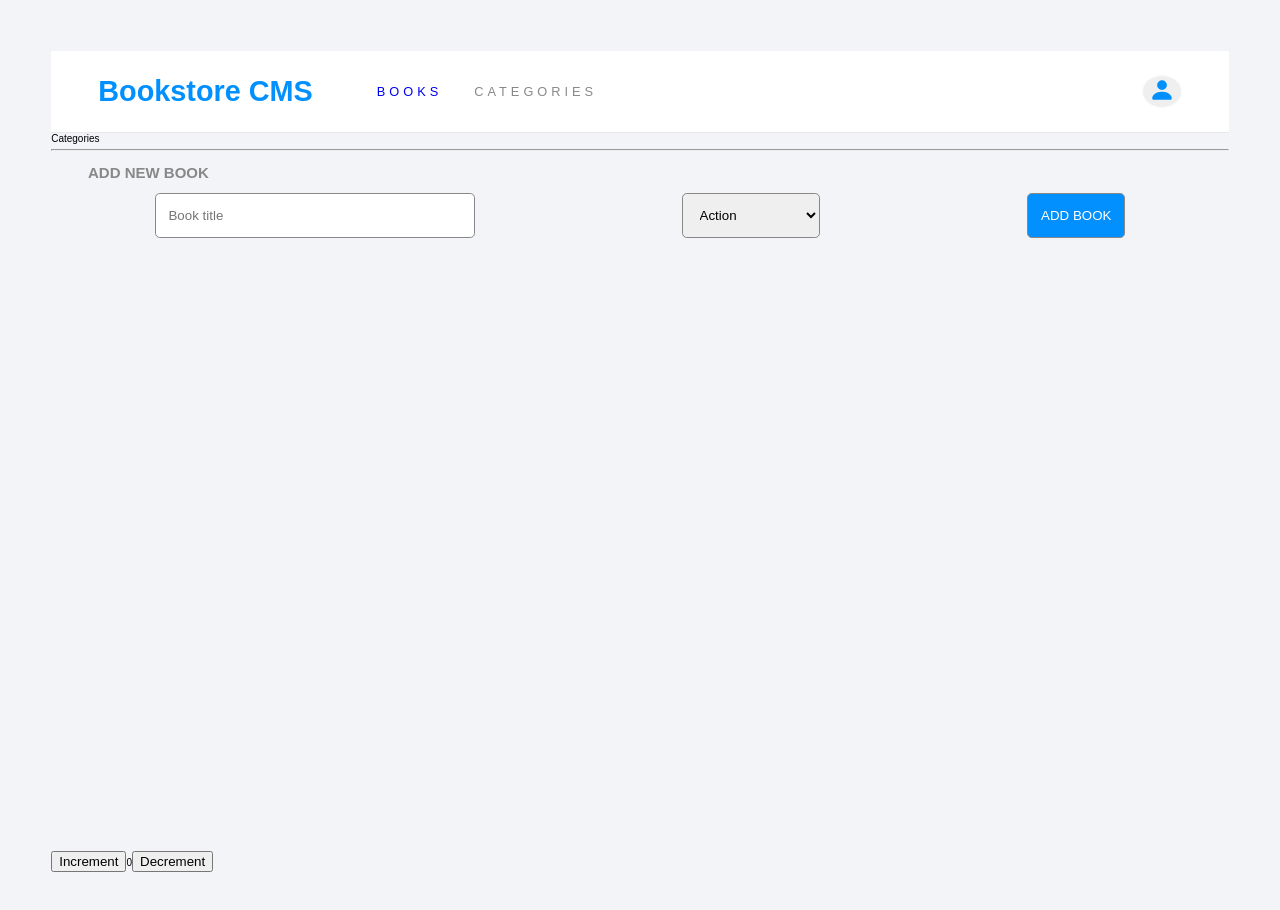
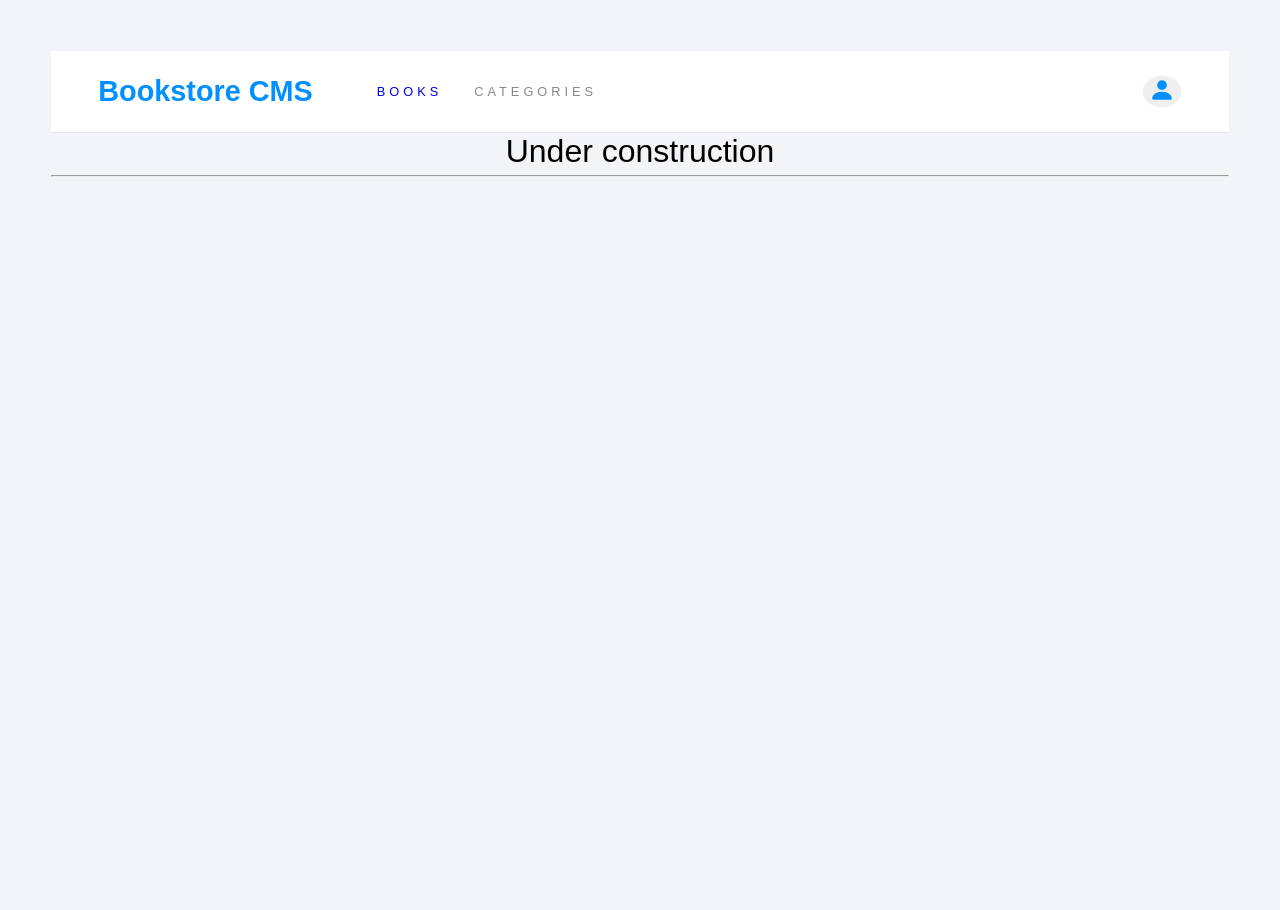
Before and after one commit to J-C-S-V/bookstore, a React (Create React App) app: page /categories in a window 1280 px wide. Shown: the top 910 px of the page. Built offline with nearby package versions, Linux system fonts and the light colour scheme.

Commit message:
Add store, booksSlice and categoriesSlice

```diff
--- a/src/App.js
+++ b/src/App.js
@@ -1,7 +1,6 @@
 import { Routes, Route } from 'react-router-dom';
 import Home from './components/Home';
 import Categories from './components/Categories';
-import Counter from './features/counter/Counter';
 import './styles/App.scss';
 
 function App() {
@@ -11,7 +10,6 @@ function App() {
         <Route path="/" element={<Home />} />
         <Route path="/categories" element={<Categories />} />
       </Routes>
-      <Counter />
     </div>
   );
 }
--- a/src/app/store.js
+++ /dev/null
@@ -1,12 +0,0 @@
-import { configureStore } from '@reduxjs/toolkit';
-import counterReducer from '../features/counter/counterSlice';
-
-const store = configureStore(
-  {
-    reducer: {
-      counter: counterReducer,
-    },
-  },
-);
-
-export default store;
--- a/src/components/Categories.jsx
+++ b/src/components/Categories.jsx
@@ -1,14 +1,14 @@
-// import { Routes, Route } from 'react-router-dom';
+import { useSelector } from 'react-redux';
 import Navbar from './Navbar';
-import Form from './Form';
 
 function Categories() {
+  const status = useSelector((state) => state.categories.status);
+
   return (
     <div className="home">
       <Navbar />
-      <div>Categories</div>
+      <div className="categories">{status}</div>
       <hr />
-      <Form />
     </div>
   );
 }
--- a/src/features/counter/Counter.jsx
+++ /dev/null
@@ -1,29 +0,0 @@
-import { useSelector, useDispatch } from 'react-redux';
-import { decrement, increment } from './counterSlice';
-
-export default function Counter() {
-  const count = useSelector((state) => state.counter.value);
-  const dispatch = useDispatch();
-
-  return (
-    <div>
-      <div>
-        <button
-          type="button"
-          aria-label="Increment value"
-          onClick={() => dispatch(increment())}
-        >
-          Increment
-        </button>
-        <span>{count}</span>
-        <button
-          type="button"
-          aria-label="Decrement value"
-          onClick={() => dispatch(decrement())}
-        >
-          Decrement
-        </button>
-      </div>
-    </div>
-  );
-}
--- a/src/features/counter/counterSlice.js
+++ /dev/null
@@ -1,25 +0,0 @@
-import { createSlice } from '@reduxjs/toolkit';
-
-const initialState = {
-  value: 0,
-};
-
-export const counterSlice = createSlice({
-  name: 'counter',
-  initialState,
-  reducers: {
-    increment: (state) => {
-      state.value += 1;
-    },
-    decrement: (state) => {
-      state.value -= 1;
-    },
-    incrementByAmount: (state, action) => {
-      state.value += action.payload;
-    },
-  },
-});
-
-export const { increment, decrement, incrementByAmount } = counterSlice.actions;
-
-export default counterSlice.reducer;
--- a/src/index.js
+++ b/src/index.js
@@ -3,7 +3,7 @@ import ReactDOM from 'react-dom/client';
 import { BrowserRouter } from 'react-router-dom';
 import './styles/index.scss';
 import { Provider } from 'react-redux';
-import store from './app/store';
+import store from './redux/store';
 import App from './App';
 
 const root = ReactDOM.createRoot(document.getElementById('root'));
--- /dev/null
+++ b/src/redux/books/booksSlice.js
@@ -0,0 +1,17 @@
+import { createSlice } from '@reduxjs/toolkit';
+
+const initialState = {
+  books: [],
+};
+
+const booksSlice = createSlice({
+  name: 'books',
+  initialState,
+  reducers: {
+    addBook: (state, action) => {
+      state.books.push(action.payload);
+    },
+  },
+});
+
+export default booksSlice.reducer;
--- /dev/null
+++ b/src/redux/categories/categoriesSlice.js
@@ -0,0 +1,18 @@
+import { createSlice } from '@reduxjs/toolkit';
+
+const initialState = {
+  categories: [],
+  status: 'Under construction',
+};
+
+const categoriesSlice = createSlice({
+  name: 'categories',
+  initialState,
+  reducers: {
+    checkStatus: (state) => state.status,
+  },
+});
+
+export const { checkStatus } = categoriesSlice.actions;
+
+export default categoriesSlice.reducer;
--- /dev/null
+++ b/src/redux/store.js
@@ -0,0 +1,12 @@
+import { configureStore } from '@reduxjs/toolkit';
+import categoriesReducer from './categories/categoriesSlice';
+import booksReducer from './books/booksSlice';
+
+const store = configureStore({
+  reducer: {
+    categories: categoriesReducer,
+    books: booksReducer,
+  },
+});
+
+export default store;
--- a/src/styles/Home.scss
+++ b/src/styles/Home.scss
@@ -9,3 +9,8 @@
   background-color: map-get($colors, secondary-background);
   min-height: 10rem;
 }
+
+.categories {
+  text-align: center;
+  font-size: 2rem;
+}
```
